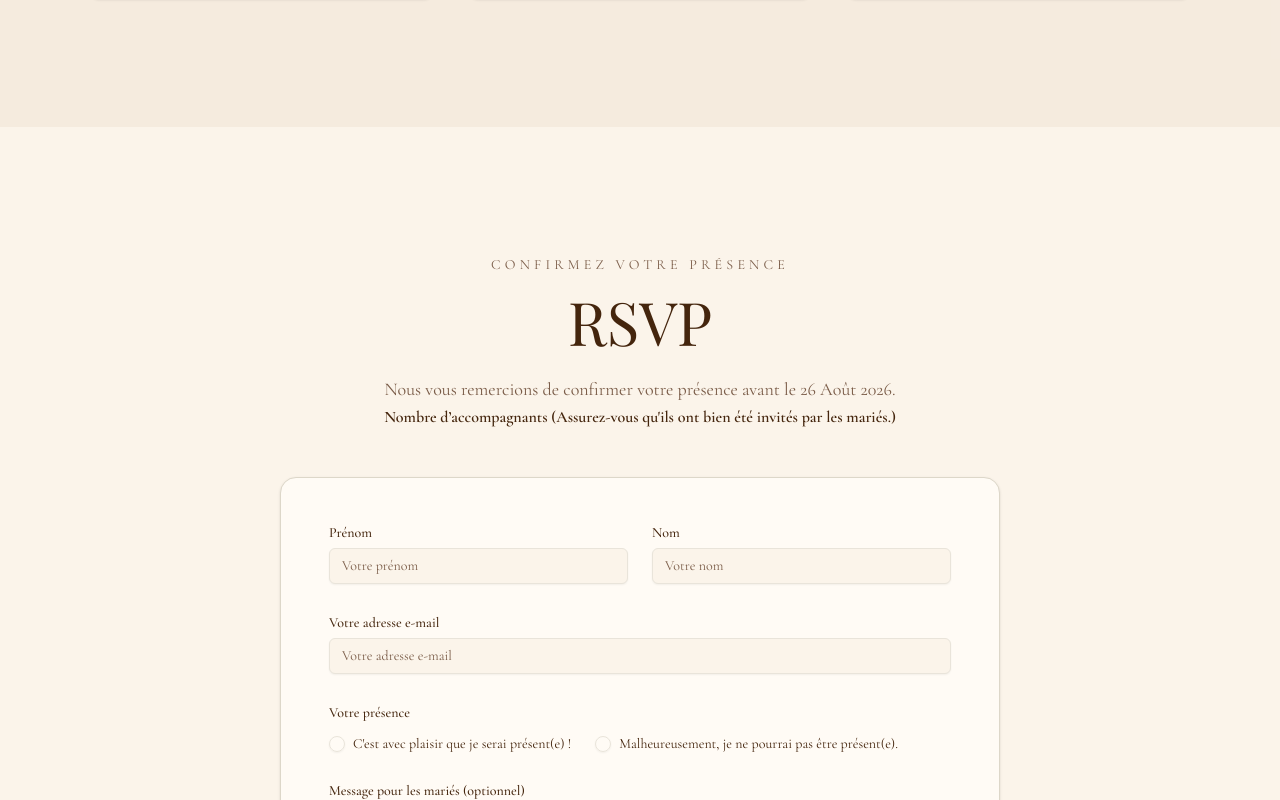
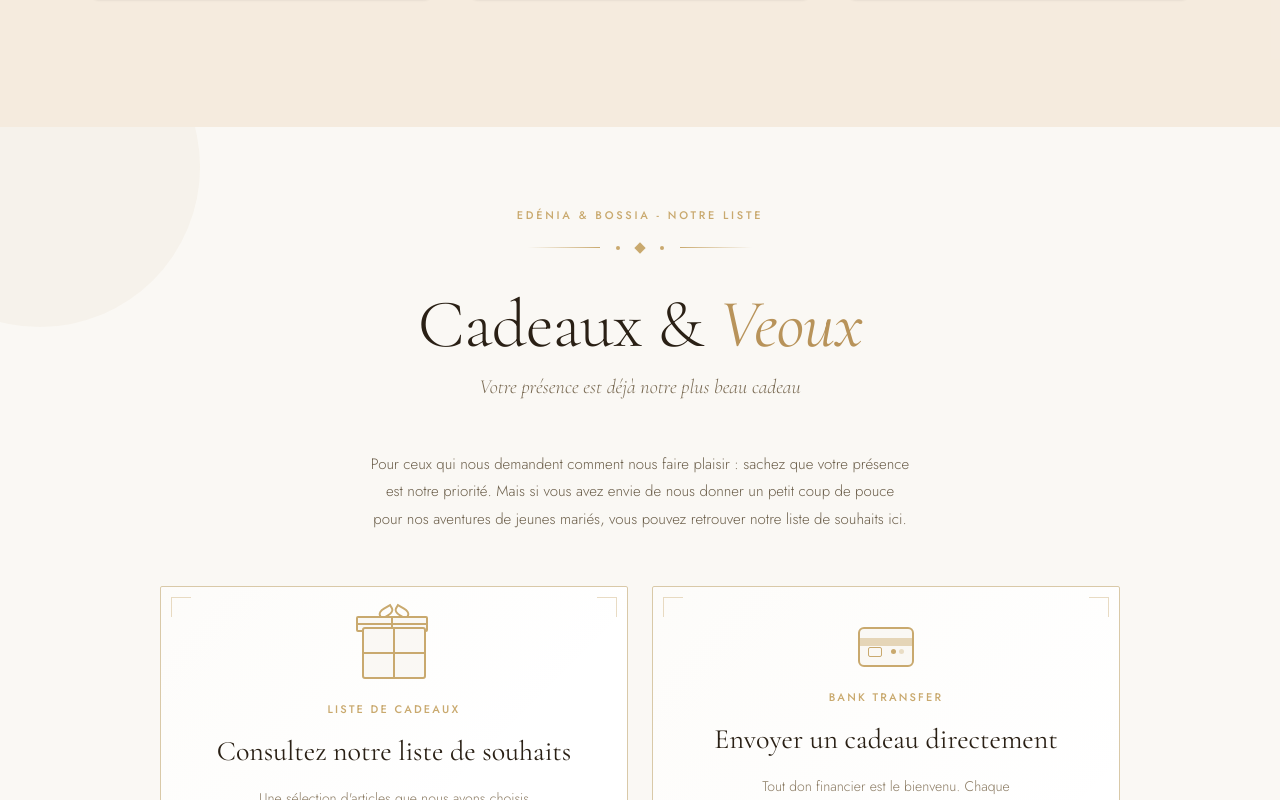
Before and after one commit to BossiaCI/mariage-bossia, a Next.js app: page /fr in a window 1280 px wide. Shown: the part 1720-2520 px from the top of the page. Built offline with nearby package versions, Linux system fonts and the light colour scheme; no server answers.

Commit message:
commenting rsvp

```diff
--- a/app/[locale]/page.tsx
+++ b/app/[locale]/page.tsx
@@ -19,7 +19,7 @@ export default function WeddingPage() {
       <Navigation />
       <HeroSection />
       <CheckinSection />
-      <RSVPSection />
+      {/* <RSVPSection /> */}
       <GiftSection />
       <StorySection />
       <PassportSection />
```
